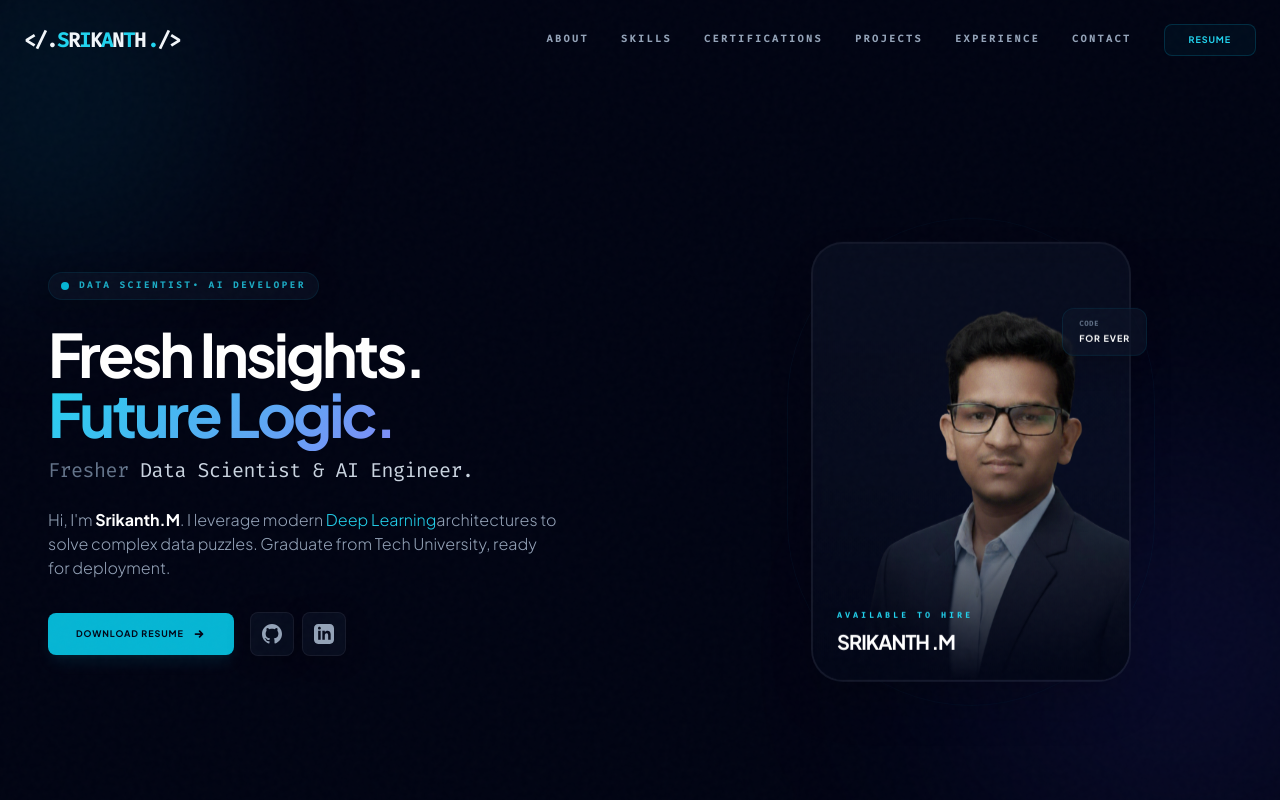
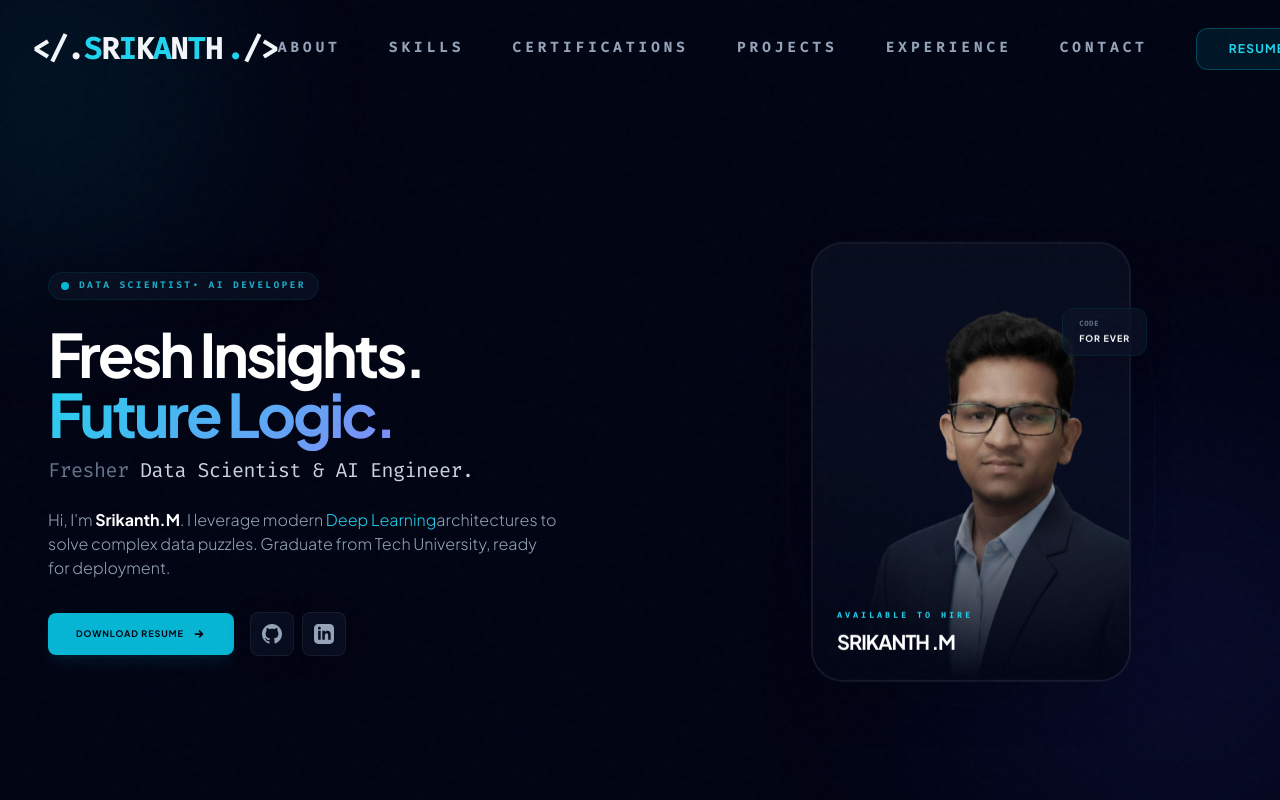
Before and after one commit to Srikanthsk1/portfolio, a React (Vite) app: page / in a window 1280 px wide. Shown: the top 800 px of the page. Built offline with nearby package versions, Linux system fonts and the light colour scheme.

Commit message:
commited

```diff
--- a/components/Navbar.tsx
+++ b/components/Navbar.tsx
@@ -1,4 +1,3 @@
-
 import React, { useState, useEffect } from 'react';
 import { useLocation, useNavigate, Link } from 'react-router-dom';
 
@@ -9,7 +8,7 @@ const Navbar: React.FC = () => {
   const navigate = useNavigate();
 
   useEffect(() => {
-    const handleScroll = () => setScrolled(window.scrollY > 30);
+    const handleScroll = () => setScrolled(window.scrollY > 40);
     window.addEventListener('scroll', handleScroll);
     return () => window.removeEventListener('scroll', handleScroll);
   }, []);
@@ -17,7 +16,7 @@ const Navbar: React.FC = () => {
   const navItems = [
     { name: 'About', id: 'about' },
     { name: 'Skills', id: 'skills' },
-    { name: 'certifications', id: 'certifications' },
+    { name: 'Certifications', id: 'certifications' },
     { name: 'Projects', id: 'projects' },
     { name: 'Experience', id: 'experience' },
     { name: 'Contact', id: 'contact' }
@@ -26,73 +25,113 @@ const Navbar: React.FC = () => {
   const handleNavClick = (e: React.MouseEvent, id: string) => {
     e.preventDefault();
     if (location.pathname === '/') {
-      const element = document.getElementById(id);
-      if (element) element.scrollIntoView({ behavior: 'smooth' });
+      document.getElementById(id)?.scrollIntoView({ behavior: 'smooth' });
     } else {
       navigate('/');
       setTimeout(() => {
-        const element = document.getElementById(id);
-        if (element) element.scrollIntoView({ behavior: 'smooth' });
-      }, 100);
+        document.getElementById(id)?.scrollIntoView({ behavior: 'smooth' });
+      }, 150);
     }
     setMobileMenuOpen(false);
   };
 
   return (
-    <nav className={`fixed top-0 left-0 right-0 z-[1000] transition-all duration-500 ${scrolled ? 'py-3 glass' : 'py-6 bg-transparent'}`}>
-      <div className="container mx-auto px-6 flex justify-between items-center">
+    <nav
+      className={`fixed top-0 left-0 right-0 z-[1000] transition-all duration-500
+      ${scrolled ? 'py-4 glass' : 'py-7 bg-transparent'}`}
+    >
+      <div className="container mx-auto px-8 flex justify-between items-center">
+
+        {/* LOGO */}
         <Link
           to="/"
           onClick={() => window.scrollTo({ top: 0, behavior: 'smooth' })}
-          className="text-xl font-black fira-code tracking-tighter group flex items-center transition-all duration-500 hover:scale-[1.05]"
+          className="text-3xl font-black fira-code tracking-tight group flex items-center transition-all duration-500 hover:scale-105"
         >
-          <span className="text-slate-100 group-hover:text-cyan-400 transition-colors">&lt;/. </span>
-          <span className="text-cyan-400 group-hover:text-white transition-colors">S</span>
-          <span className="text-slate-100 group-hover:text-cyan-400 transition-colors">R</span>
-          <span className="text-cyan-400 group-hover:text-white transition-colors">I</span>
-          <span className="text-slate-100 group-hover:text-cyan-400 transition-colors">K</span>
-          <span className="text-cyan-400 group-hover:text-white transition-colors">A</span>
-          <span className="text-slate-100 group-hover:text-cyan-400 transition-colors">N</span>
-          <span className="text-cyan-400 group-hover:text-white transition-colors">T</span>
-          <span className="text-slate-100 group-hover:text-cyan-400 transition-colors">H</span>
-          <span className="ml-0.5 text-cyan-400">.</span>
-          <span className="text-slate-100 group-hover:text-cyan-400 transition-colors">/&gt;</span>
+          <span className="text-slate-100 group-hover:text-cyan-400">&lt;/. </span>
+          <span className="text-cyan-400 group-hover:text-white">S</span>
+          <span className="text-slate-100 group-hover:text-cyan-400">R</span>
+          <span className="text-cyan-400 group-hover:text-white">I</span>
+          <span className="text-slate-100 group-hover:text-cyan-400">K</span>
+          <span className="text-cyan-400 group-hover:text-white">A</span>
+          <span className="text-slate-100 group-hover:text-cyan-400">N</span>
+          <span className="text-cyan-400 group-hover:text-white">T</span>
+          <span className="text-slate-100 group-hover:text-cyan-400">H</span>
+          <span className="ml-1 text-cyan-400">.</span>
+          <span className="text-slate-100 group-hover:text-cyan-400">/&gt;</span>
         </Link>
 
-        <div className="hidden lg:flex items-center space-x-8">
+        {/* DESKTOP MENU */}
+        <div className="hidden lg:flex items-center space-x-12">
           {navItems.map((item) => (
             <a
               key={item.id}
               href={`#${item.id}`}
               onClick={(e) => handleNavClick(e, item.id)}
-              className="nav-link relative text-[10px] font-bold text-slate-400 hover:text-cyan-400 transition-colors uppercase tracking-[0.25em] fira-code"
+              className="nav-link relative text-sm font-bold text-slate-400
+              hover:text-cyan-400 uppercase tracking-[0.3em] fira-code transition-colors"
             >
               {item.name}
             </a>
           ))}
+
           <a
             href="https://drive.google.com/file/d/1pIaUuRzxHJXpA0ySKr_BL3tLnmU_vMGE/view?usp=sharing"
             target="_blank"
             rel="noopener noreferrer"
-            className="px-6 py-2 bg-cyan-500/5 hover:bg-cyan-500 text-cyan-400 hover:text-slate-950 border border-cyan-500/20 rounded-lg text-[9px] font-bold uppercase tracking-widest transition-all duration-300"
+            className="px-8 py-3 bg-cyan-500/10 hover:bg-cyan-500
+            text-cyan-400 hover:text-slate-950 border border-cyan-500/30
+            rounded-xl text-xs font-bold uppercase tracking-widest transition-all duration-300"
           >
             Resume
           </a>
         </div>
 
-        <button onClick={() => setMobileMenuOpen(!mobileMenuOpen)} className="lg:hidden p-2 text-slate-100">
-          <svg className="w-6 h-6" fill="none" stroke="currentColor" viewBox="0 0 24 24">
-            <path strokeLinecap="round" strokeLinejoin="round" strokeWidth="2" d={mobileMenuOpen ? "M6 18L18 6M6 6l12 12" : "M4 6h16M4 12h16m-7 6h7"} />
+        {/* MOBILE BUTTON */}
+        <button
+          onClick={() => setMobileMenuOpen(!mobileMenuOpen)}
+          className="lg:hidden p-3 text-slate-100"
+        >
+          <svg className="w-8 h-8" fill="none" stroke="currentColor" viewBox="0 0 24 24">
+            <path
+              strokeLinecap="round"
+              strokeLinejoin="round"
+              strokeWidth="2.5"
+              d={
+                mobileMenuOpen
+                  ? "M6 18L18 6M6 6l12 12"
+                  : "M4 6h16M4 12h16m-7 6h7"
+              }
+            />
           </svg>
         </button>
       </div>
 
-      <div className={`lg:hidden fixed inset-0 z-[-1] transition-all duration-500 ${mobileMenuOpen ? 'opacity-100 visible' : 'opacity-0 invisible'}`}>
-        <div className="absolute inset-0 bg-slate-950/95 backdrop-blur-xl" onClick={() => setMobileMenuOpen(false)}></div>
-        <div className={`absolute right-0 top-0 h-full w-[80%] glass p-10 flex flex-col justify-center gap-8 transition-transform duration-500 ${mobileMenuOpen ? 'translate-x-0' : 'translate-x-full'}`}>
+      {/* MOBILE MENU */}
+      <div
+        className={`lg:hidden fixed inset-0 transition-all duration-500
+        ${mobileMenuOpen ? 'opacity-100 visible' : 'opacity-0 invisible'}`}
+      >
+        <div
+          className="absolute inset-0 bg-slate-950/95 backdrop-blur-xl"
+          onClick={() => setMobileMenuOpen(false)}
+        />
+
+        <div
+          className={`absolute right-0 top-0 h-full w-[85%] glass p-12
+          flex flex-col justify-center gap-10 transition-transform duration-500
+          ${mobileMenuOpen ? 'translate-x-0' : 'translate-x-full'}`}
+        >
           {navItems.map((item, idx) => (
-            <a key={item.id} href={`#${item.id}`} onClick={(e) => handleNavClick(e, item.id)} className="text-2xl font-black text-slate-100 flex items-center gap-4">
-              <span className="text-[10px] fira-code text-cyan-500/40">0{idx + 1}.</span>
+            <a
+              key={item.id}
+              href={`#${item.id}`}
+              onClick={(e) => handleNavClick(e, item.id)}
+              className="text-3xl font-black text-slate-100 flex items-center gap-5"
+            >
+              <span className="text-sm fira-code text-cyan-500/40">
+                0{idx + 1}.
+              </span>
               {item.name}
             </a>
           ))}
```
